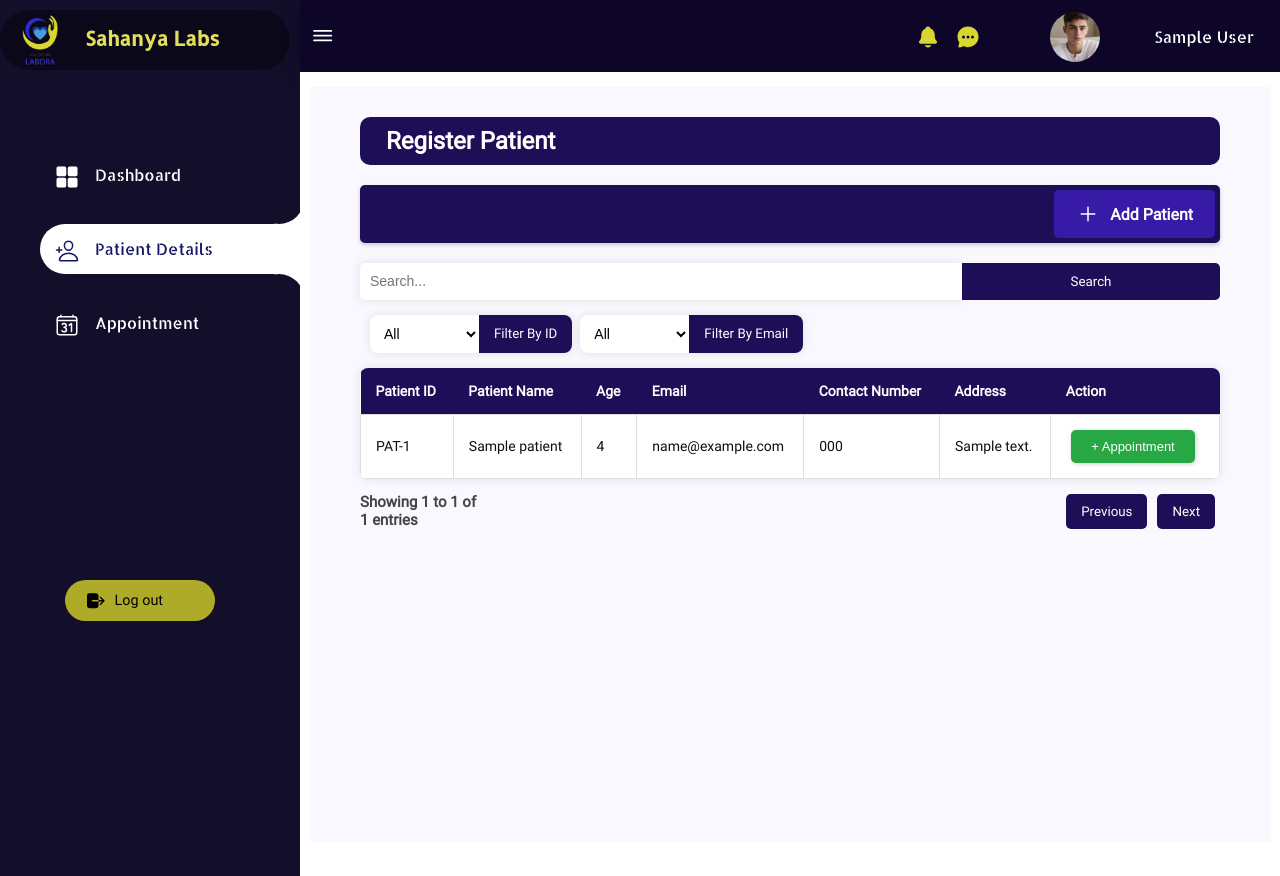
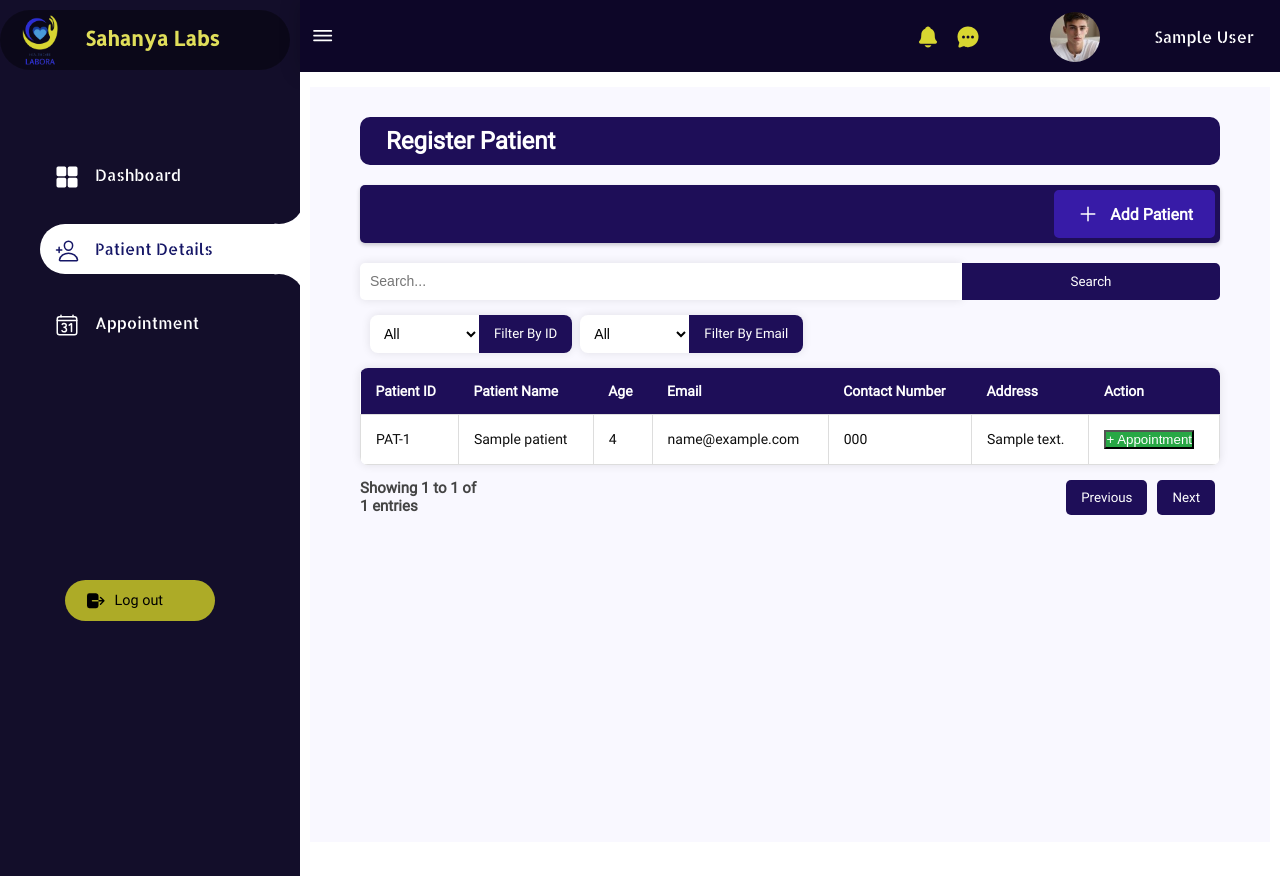
Before and after one commit to Buddhi098/LABORA, a PHP site: the page made by app/views/receptionist/patient_details.php in a window 1280 px wide. Run offline with PHP 8.4, Linux system fonts and the light colour scheme; the visitor is signed in with stand-in values (Sample User, id 1); the template is opened without the code that fills it: most values are stand-ins (such as "Sample title", 1, 10 or a date in 2020); some libraries are stand-ins or nearby versions.

Commit message:
update patient details view

```diff
--- a/app/views/receptionist/patient_details.php
+++ b/app/views/receptionist/patient_details.php
@@ -67,7 +67,7 @@
                                 echo "<td>".$patient['patient_email']."</td>";
                                 echo "<td>".$patient['patient_phone']."</td>";
                                 echo "<td>".$patient['patient_address']."</td>";
-                                echo "<td><button type='button' class='view btn btn-2' onclick=\"setAppointment('" . $patient['patient_email'] . "')\">+ Appointment</button></td>";
+                                echo "<td><button type='button' class='view btn-0 btn-2' onclick=\"setAppointment('" . $patient['patient_email'] . "')\">+ Appointment</button></td>";
                                 echo "</tr>";
 
                             }
```
